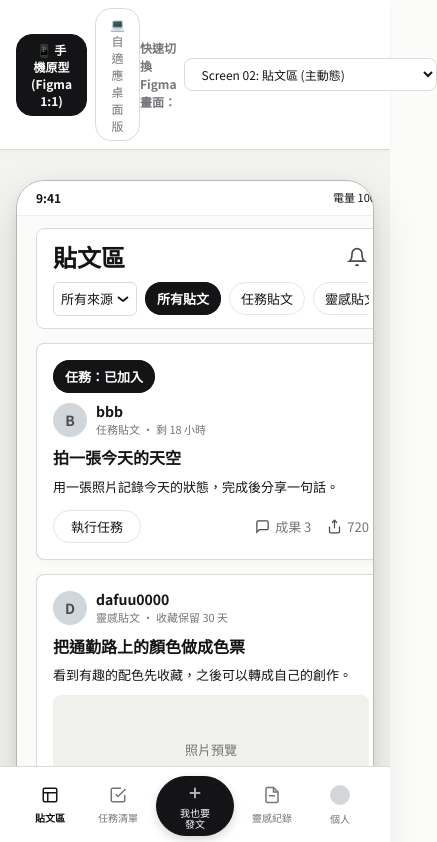
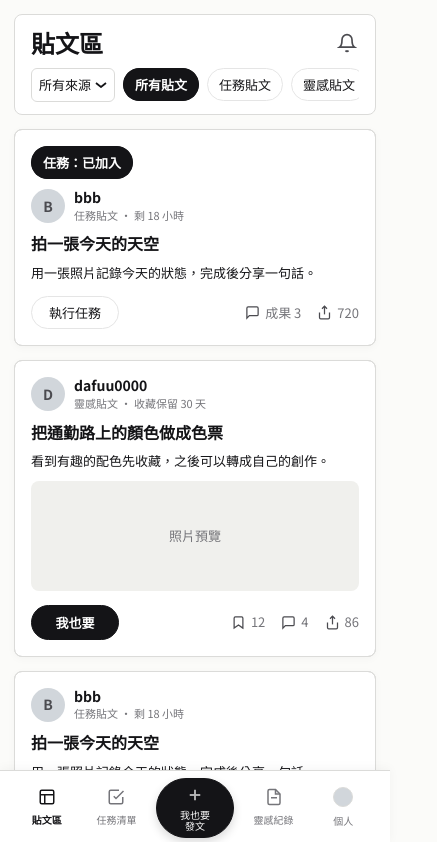
Before and after one commit to joggbe-hash/MY_Project, a Vue app in the folder frontend/: page / in a window 390 px wide. Shown: the top 842 px of the page, 437 px wide, since content can reach past the window. Built offline with nearby package versions, Linux system fonts and the light colour scheme.

Commit message:
feat: switch to pure responsive web app (RWD) with desktop multi-column and mobile bottom navigation

```diff
--- a/frontend/src/App.vue
+++ b/frontend/src/App.vue
@@ -1,147 +1,8 @@
 <template>
   <div class="app-root-wrapper">
-    <!-- Top Mode Control & Figma Screen Quick Selector Toolbar -->
-    <header class="app-mode-toolbar">
-      <div class="mode-toggle-group">
-        <button
-          class="mode-switch-btn"
-          :class="{ active: viewMode === 'phone' }"
-          @click="setViewMode('phone')"
-        >
-          <span>📱 手機原型 (Figma 1:1)</span>
-        </button>
-        <button
-          class="mode-switch-btn"
-          :class="{ active: viewMode === 'desktop' }"
-          @click="setViewMode('desktop')"
-        >
-          <span>💻 自適應桌面版</span>
-        </button>
-      </div>
-
-      <div class="screen-selector-wrap">
-        <span class="screen-select-label">快速切換 Figma 畫面：</span>
-        <select v-model="selectedFigmaScreen" class="screen-select-dropdown" @change="jumpToFigmaScreen">
-          <option value="01">Screen 01: 今日任務 (設定引導)</option>
-          <option value="02">Screen 02: 貼文區 (主動態)</option>
-          <option value="03">Screen 03: 貼文區 (成果展示串)</option>
-          <option value="04">Screen 04: 我也要發文</option>
-          <option value="05">Screen 05: 我的任務 (私人/公共)</option>
-          <option value="06">Screen 06: 靈感清單 (隨手記錄)</option>
-          <option value="07">Screen 07: 個人主頁 (mine_account)</option>
-          <option value="08">Screen 08: 今日任務 (空狀態 & 跳過)</option>
-          <option value="09">Screen 09: 任務執行 (過程記錄)</option>
-          <option value="10">Screen 10: 今日任務 (任務完成劃線)</option>
-          <option value="11">Screen 11: 個人主頁 (others_account)</option>
-          <option value="12">Screen 12: 登入帳號</option>
-          <option value="13">Screen 13: 建立帳號 (註冊)</option>
-          <option value="14">Screen 14: 忘記密碼</option>
-        </select>
-      </div>
-    </header>
-
-    <!-- =========================================================
-         MODE 1: 390px x 844px Exact Figma Phone Prototype Frame
-         ========================================================= -->
-    <div v-if="viewMode === 'phone'" class="prototype-canvas">
-      <div class="figma-phone-frame">
-        <!-- iPhone Status Bar (9:41 & 電量 100%) -->
-        <div class="phone-status-bar">
-          <span class="status-time">9:41</span>
-          <span class="status-battery">電量 100%</span>
-        </div>
-
-        <!-- Scrollable Inner View Content -->
-        <div class="phone-screen-content">
-          <!-- 01 & 08 & 10. 今日任務引導 -->
-          <DailyTaskView
-            v-if="currentTab === 'onboarding'"
-            :tasks="dailyTasks"
-            @add-task="handleAddDailyTask"
-            @delete-task="handleDeleteDailyTask"
-            @toggle-task="handleToggleDailyTask"
-            @finish-setup="finishDailyTaskSetup"
-          />
-
-          <!-- 02 & 03 & 16. 貼文區 -->
-          <FeedView
-            v-else-if="currentTab === 'feed'"
-            :posts="posts"
-            @join-post="handleJoinPost"
-            @submit-post-result="handleSubmitResult"
-            @execute-task="startExecuteTaskFromPost"
-            @view-user-profile="openUserProfile"
-          />
-
-          <!-- 04. 我也要發文 -->
-          <CreatePostView
-            v-else-if="currentTab === 'create'"
-            @publish="handlePublishPost"
-          />
-
-          <!-- 05. 我的任務 -->
-          <TasksView
-            v-else-if="currentTab === 'tasks'"
-            :private-tasks="myTasks.private"
-            :public-tasks="myTasks.public"
-            :completed-tasks="myTasks.completed"
-            @execute-task="handleStartExecuteTask"
-            @create-private-task="handleCreatePrivateTask"
-            @complete-task="handleCompleteTask"
-          />
-
-          <!-- 09. 任務執行 / 過程記錄 -->
-          <TaskExecuteView
-            v-else-if="currentTab === 'task-execute'"
-            :task="activeExecutingTask"
-            @back="handleBackFromExecute"
-            @save-progress="handleSaveTaskProgress"
-            @complete-task="handleFinishTaskExecution"
-          />
-
-          <!-- 06. 靈感清單 -->
-          <InspirationsView
-            v-else-if="currentTab === 'inspirations'"
-            :inspirations="filteredInspirations"
-            @add-inspiration="handleAddInspiration"
-            @delete-inspiration="handleDeleteInspiration"
-            @search="handleSearchInspirations"
-          />
-
-          <!-- 07 & 11. 個人主頁 -->
-          <ProfileView
-            v-else-if="currentTab === 'profile'"
-            :profile="profileData"
-            :initial-is-other-user="viewingOtherUser"
-            @update-profile="handleUpdateProfile"
-          />
-
-          <!-- 12 & 13 & 14. 帳號認證 -->
-          <LoginView
-            v-else-if="currentTab === 'auth'"
-            @login-success="handleLoginSuccess"
-          />
-        </div>
-
-        <!-- Phone Bottom Navigation (Hidden on Onboarding & Auth) -->
-        <div
-          v-if="currentTab !== 'onboarding' && currentTab !== 'auth'"
-          class="phone-bottom-nav-wrap"
-        >
-          <BottomNav
-            :current-tab="currentTab"
-            @change-tab="setTab"
-          />
-        </div>
-      </div>
-    </div>
-
-    <!-- =========================================================
-         MODE 2: Desktop Responsive Multi-Column Layout
-         ========================================================= -->
-    <div v-else class="app-wrapper">
+    <div class="app-wrapper">
       <div class="desktop-app-container">
-        <!-- Left Sidebar -->
+        <!-- 1. 電腦版左側導航（手機 RWD 時自動隱藏） -->
         <Sidebar
           :current-tab="currentTab"
           :current-user="currentUser"
@@ -151,7 +12,7 @@
           @logout="setTab('auth')"
         />
 
-        <!-- Center Main Flow -->
+        <!-- 2. 中間主內容區（電腦版居中，手機 RWD 時自適應為滿版） -->
         <main class="main-feed-flow">
           <!-- 01 & 08 & 10. 今日任務引導 -->
           <DailyTaskView
@@ -223,7 +84,7 @@
           />
         </main>
 
-        <!-- Right Panel -->
+        <!-- 3. 電腦版右側面板（平板與手機 RWD 時自動隱藏） -->
         <RightPanel
           :daily-tasks="dailyTasks"
           :posts="posts"
@@ -234,7 +95,7 @@
           @add-inspiration="handleAddInspirationText"
         />
 
-        <!-- Mobile Bottom Nav when on small mobile screens in desktop mode -->
+        <!-- 4. 手機版底部導航列（手機 RWD 時固定於底部，電腦版自動隱藏） -->
         <BottomNav
           v-if="currentTab !== 'onboarding' && currentTab !== 'auth'"
           :current-tab="currentTab"
@@ -259,10 +120,6 @@ import InspirationsView from './components/InspirationsView.vue'
 import ProfileView from './components/ProfileView.vue'
 import LoginView from './components/LoginView.vue'
 import * as api from './api/client.js'
-
-// View Modes: 'phone' (390px Figma 1:1) | 'desktop' (Responsive Web)
-const viewMode = ref('phone')
-const selectedFigmaScreen = ref('02')
 
 // Active Tab ('feed' | 'onboarding' | 'create' | 'tasks' | 'task-execute' | 'inspirations' | 'profile' | 'auth')
 const currentTab = ref('feed')
@@ -439,81 +296,9 @@ async function loadDataFromBackend() {
   if (ins && ins.length) inspirations.value = ins
 }
 
-function setViewMode(mode) {
-  viewMode.value = mode
-}
-
 function setTab(tab) {
   currentTab.value = tab
   window.scrollTo({ top: 0, behavior: 'smooth' })
-}
-
-// Jump directly to any of the 14 Figma screens
-function jumpToFigmaScreen() {
-  const s = selectedFigmaScreen.value
-  viewMode.value = 'phone'
-
-  switch (s) {
-    case '01':
-      currentTab.value = 'onboarding'
-      dailyTasks.value = [
-        { id: 1, title: '完成專題使用流程圖', is_completed: false },
-        { id: 2, title: '拍一張今天的天空', is_completed: false },
-        { id: 3, title: '整理書桌 10 分鐘', is_completed: false }
-      ]
-      break
-    case '02':
-      currentTab.value = 'feed'
-      posts.value[0].is_completed = false
-      posts.value[0].is_joined = false
-      break
-    case '03':
-      currentTab.value = 'feed'
-      posts.value[0].is_completed = true
-      break
-    case '04':
-      currentTab.value = 'create'
-      break
-    case '05':
-      currentTab.value = 'tasks'
-      break
-    case '06':
-      currentTab.value = 'inspirations'
-      break
-    case '07':
-      currentTab.value = 'profile'
-      viewingOtherUser.value = false
-      break
-    case '08':
-      currentTab.value = 'onboarding'
-      dailyTasks.value = []
-      break
-    case '09':
-      activeExecutingTask.value = {
-        id: 201,
-        title: '拍一張今天的天空',
-        description: '用照片或文字逐步記錄執行過程，完成後發布成果。'
-      }
-      currentTab.value = 'task-execute'
-      break
-    case '10':
-      currentTab.value = 'onboarding'
-      dailyTasks.value = [
-        { id: 1, title: '拍一張今天的天空', is_completed: false },
-        { id: 2, title: '整理書桌 10 分鐘', is_completed: false },
-        { id: 3, title: '完成專題使用流程圖', is_completed: true }
-      ]
-      break
-    case '11':
-      currentTab.value = 'profile'
-      viewingOtherUser.value = true
-      break
-    case '12':
-    case '13':
-    case '14':
-      currentTab.value = 'auth'
-      break
-  }
 }
 
 function finishDailyTaskSetup() {
--- a/frontend/src/components/BottomNav.vue
+++ b/frontend/src/components/BottomNav.vue
@@ -86,17 +86,27 @@ defineEmits(['change-tab', 'open-create-post'])
 
 <style scoped>
 .mobile-bottom-nav {
+  position: fixed;
+  bottom: 0;
+  left: 0;
+  right: 0;
   width: 100%;
-  max-width: 390px;
-  height: 78px;
-  padding: 7px 10px;
+  min-height: 68px;
+  padding: 6px 12px calc(6px + env(safe-area-inset-bottom, 0px));
   background: #FFFFFF;
   border-top: 1px solid #DBDBD9;
   display: flex;
-  justify-content: center;
+  justify-content: space-around;
   align-items: center;
-  gap: 8px;
+  z-index: 1000;
   box-sizing: border-box;
+  box-shadow: 0 -2px 10px rgba(0, 0, 0, 0.04);
+}
+
+@media (min-width: 769px) {
+  .mobile-bottom-nav {
+    display: none !important;
+  }
 }
 
 .nav-item {
```
